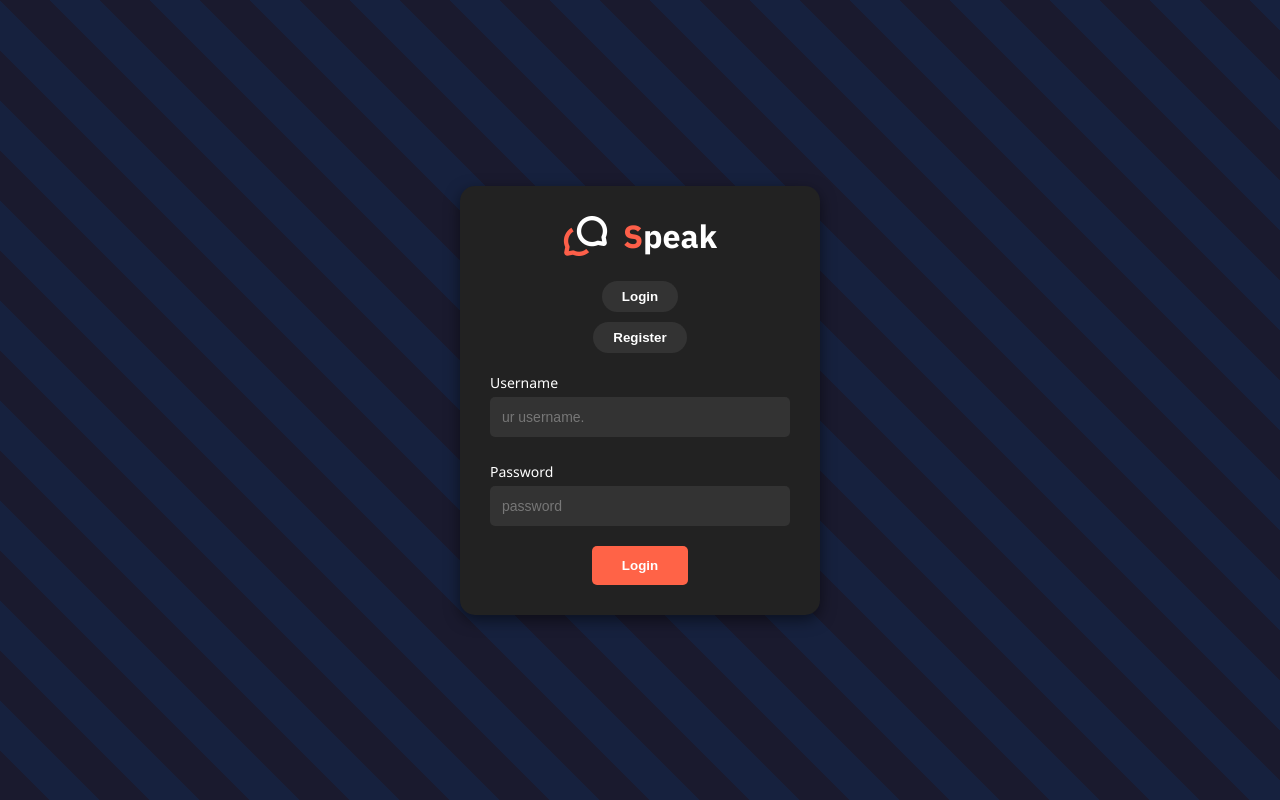
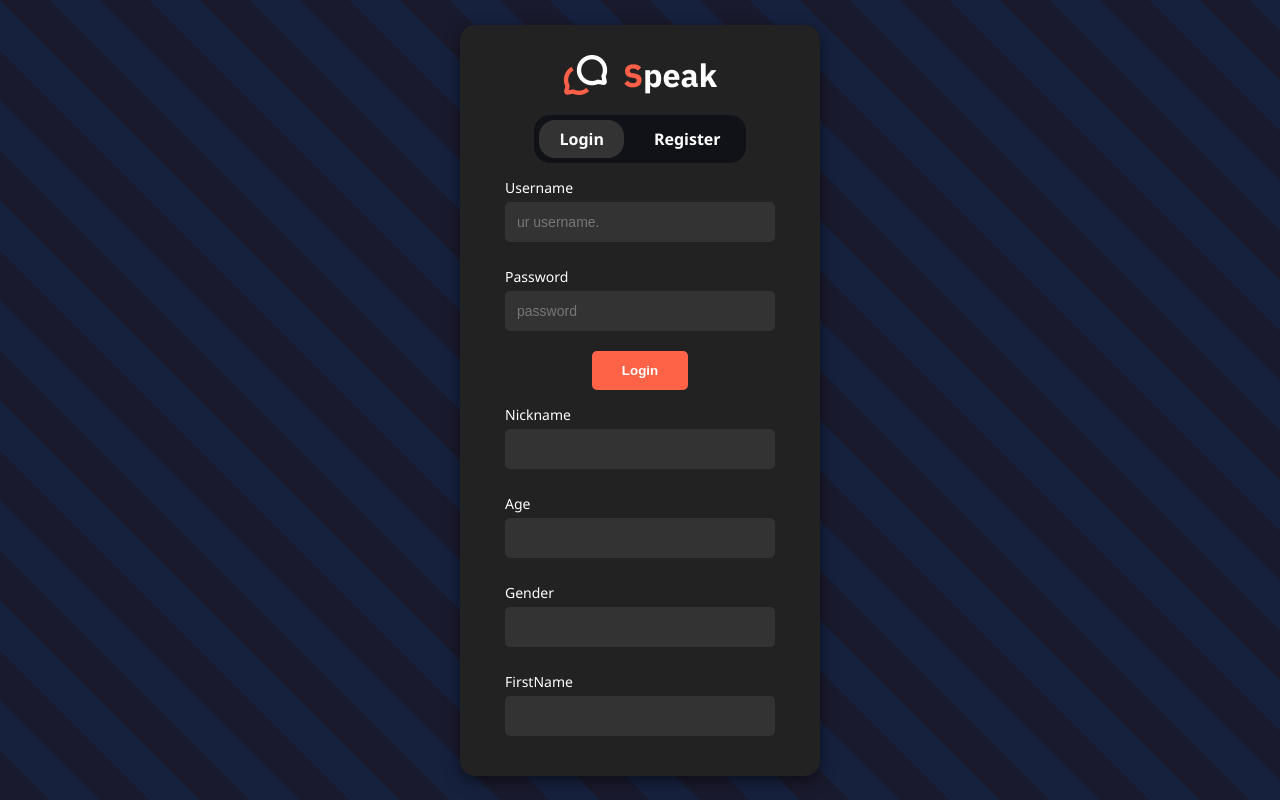
Before and after one commit to bdaanoun/real-time-forum, a plain HTML site: page index.html in a window 1280 px wide. Drawn offline with Linux system fonts and the light colour scheme; no server answers.

Commit message:
update css

```diff
--- a/static/css/style.css
+++ b/static/css/style.css
@@ -7,7 +7,35 @@ body {
     align-items: center;
     height: 100vh;
     margin: 0;
-    font-family: 'Segoe UI', Tahoma, Geneva, Verdana, sans-serif;
+    font-family: 'Segoe UI';
+  }
+
+  .Btnscontainer{
+    display: flex;
+    border-radius: 16px;
+    background-color: #101218;
+
+  }
+  .inputsContainer{
+    display: flex;
+    flex-direction: column;
+    width: 90%;
+  }
+  .loginBtn, .registerBtn {
+    background-color: transparent;
+    color: white;
+    border: none;
+    border-radius: 16px;
+    padding: 8px 20px;
+    margin: 5px;
+    cursor: pointer;
+    font-weight: bold;
+    display: inline-block;
+    text-align: center;
+  }
+  .active {
+    background-color: #333;
+
   }
 
   .loginPlace {
@@ -26,24 +54,6 @@ body {
     height: 40px;
   }
 
-  .loginBtn, .registerBtn {
-    background-color: #333;
-    color: white;
-    border: none;
-    border-radius: 20px;
-    padding: 8px 20px;
-    margin: 5px;
-    cursor: pointer;
-    font-weight: bold;
-  }
-
-  .registerBtn {
-    background-color: #333;
-  }
-
-  .loginBtn:hover, .registerBtn:hover {
-    opacity: 0.9;
-  }
 
   label {
     align-self: flex-start;
@@ -82,14 +92,3 @@ body {
     font-weight: bold;
     align-self: center;
   }
-
-  .cancel {
-    background-color: transparent;
-    border: 1px solid #666;
-    color: white;
-    border-radius: 5px;
-    padding: 12px 30px;
-    margin-top: 10px;
-    cursor: pointer;
-    font-weight: bold;
-  }
--- a/static/login.js
+++ b/static/login.js
@@ -3,12 +3,17 @@ import tag from "./utils/createInput.js";
 export default function login() {
 
     let body = document.body
+
     let LoginDiv = tag('div', '', { 'class': 'loginPlace' })
     let logo = tag('img', '', { 'class': 'logo', 'src': '/static/images/logo.png' })
 
-    let loginBtn = tag('button', 'Login', { 'class': 'loginBtn' })
-    let registerBtn = tag('button', 'Register', { 'class': 'registerBtn' })
+    let Btnscontainer = tag('div', '', { 'class': 'Btnscontainer' })
+    let loginBtn = tag('span', 'Login', { 'class': 'loginBtn active' })
+    let registerBtn = tag('span', 'Register', { 'class': 'registerBtn' })
+    Btnscontainer.append(loginBtn, registerBtn)
 
+    //...
+    let inputsContainer = tag('div', '', { 'class': 'inputsContainer' })
     let lblUserName = tag('label', 'username', { 'for': 'username' })
     let username = tag('input', "", { 'placeholder': 'ur username.', 'id': 'username', 'class': 'username' })
 
@@ -16,7 +21,53 @@ export default function login() {
     let password = tag('input', '', { 'type': 'password', 'placeholder': 'password' })
 
     let loginSubmitBtn = tag('button', 'Login', { 'class': 'loginSubmit' });
+    inputsContainer.append(lblUserName, lblPassword, username, lblPassword, password, loginSubmitBtn)
+    //...
 
-    LoginDiv.append(logo, loginBtn, registerBtn, lblUserName, username, lblPassword, password, loginSubmitBtn)
+    let registerArea = tag('div', '', {'class':'inputsContainer'})
+
+    let lblNickname = tag('label', 'Nickname', {'for':'nickname'})
+    let nickname = tag('input', '' , {'id':'nickname', 'name':'nickname'})
+
+    let lblAge = tag('label', 'Age', {'for':'age'})
+    let age = tag('input', '' , {'id':'age', 'name':'age'})
+
+    let lblGender = tag('label', 'gender', {'for':'gender'})
+    let gender = tag('input', '' , {'id':'gender', 'name':'gender'})
+
+
+    let lblFirstName = tag('label', 'firstName', {'for':'firstName'})
+    let firstName = tag('input', '' , {'id':'firstName', 'name':'firstName'})
+
+    let lblLastName = tag('label', 'LastName', {'for':'LastName'})
+    let LastName = tag('input', '' , {'id':'LastName', 'name':'LastName'})
+
+    let lblEmail = tag('label', 'email', {'for':'email'})
+    let email = tag('input', '' , {'id':'email', 'name':'email'})
+
+    let lblPssword = tag('label', 'password', { 'for': "password" })
+    let pssword = tag('input', '', { 'type': 'password', 'placeholder': 'password' })
+
+    registerArea.append(lblNickname, nickname, lblAge, age,
+        lblGender, gender, lblFirstName,firstName,
+
+    )
+
+
+    loginBtn.addEventListener('click', () => {
+        loginBtn.classList.add('active');
+        registerBtn.classList.remove('active');
+        registerArea.style.display = 'none';
+        inputsContainer.style.display = 'flex';
+    });
+
+    registerBtn.addEventListener('click', () => {
+        registerBtn.classList.add('active');
+        loginBtn.classList.remove('active');
+        inputsContainer.style.display = 'none';
+        registerArea.style.display = 'flex';
+    });
+
+    LoginDiv.append(logo, Btnscontainer, inputsContainer, registerArea)
     body.append(LoginDiv)
 }
```
